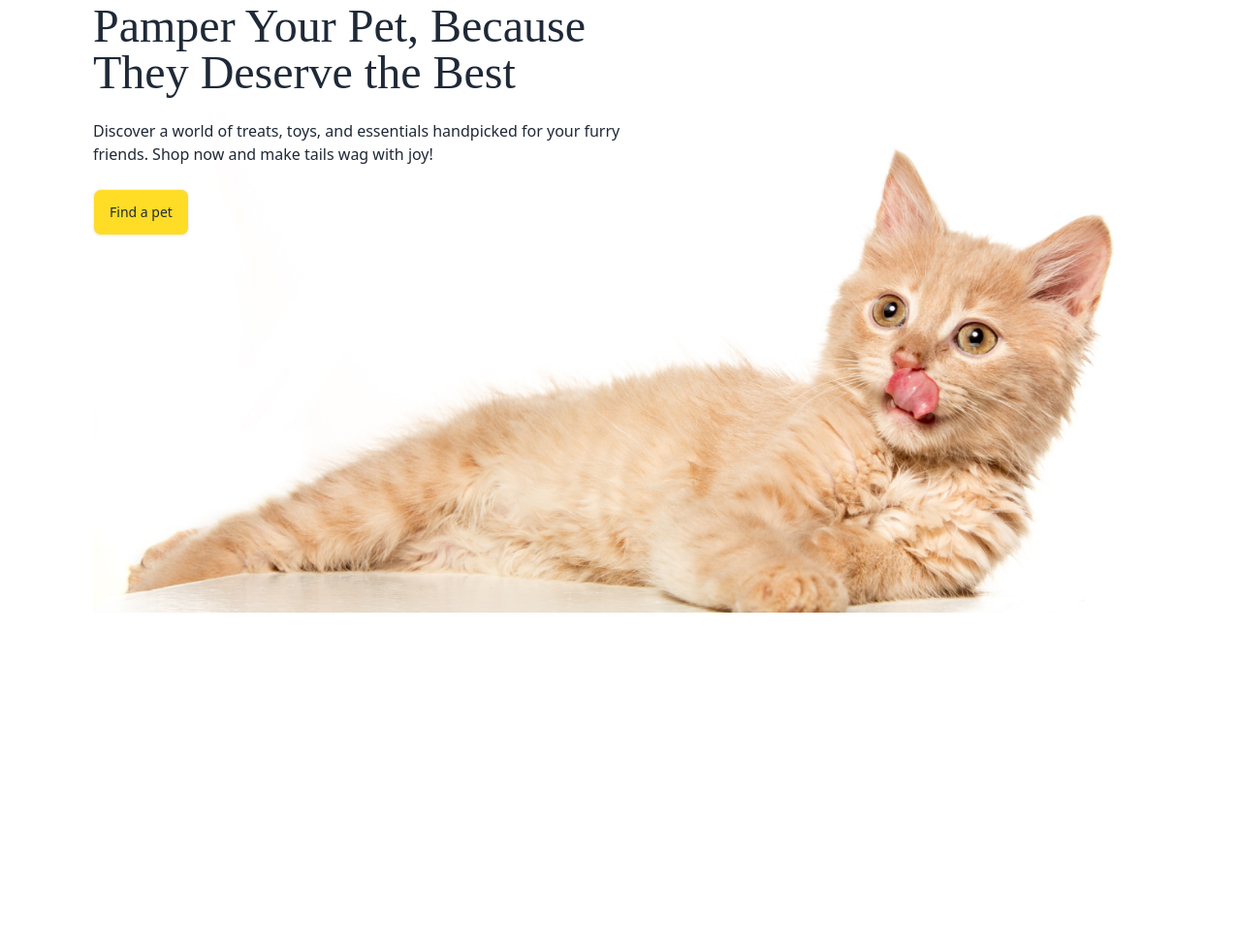
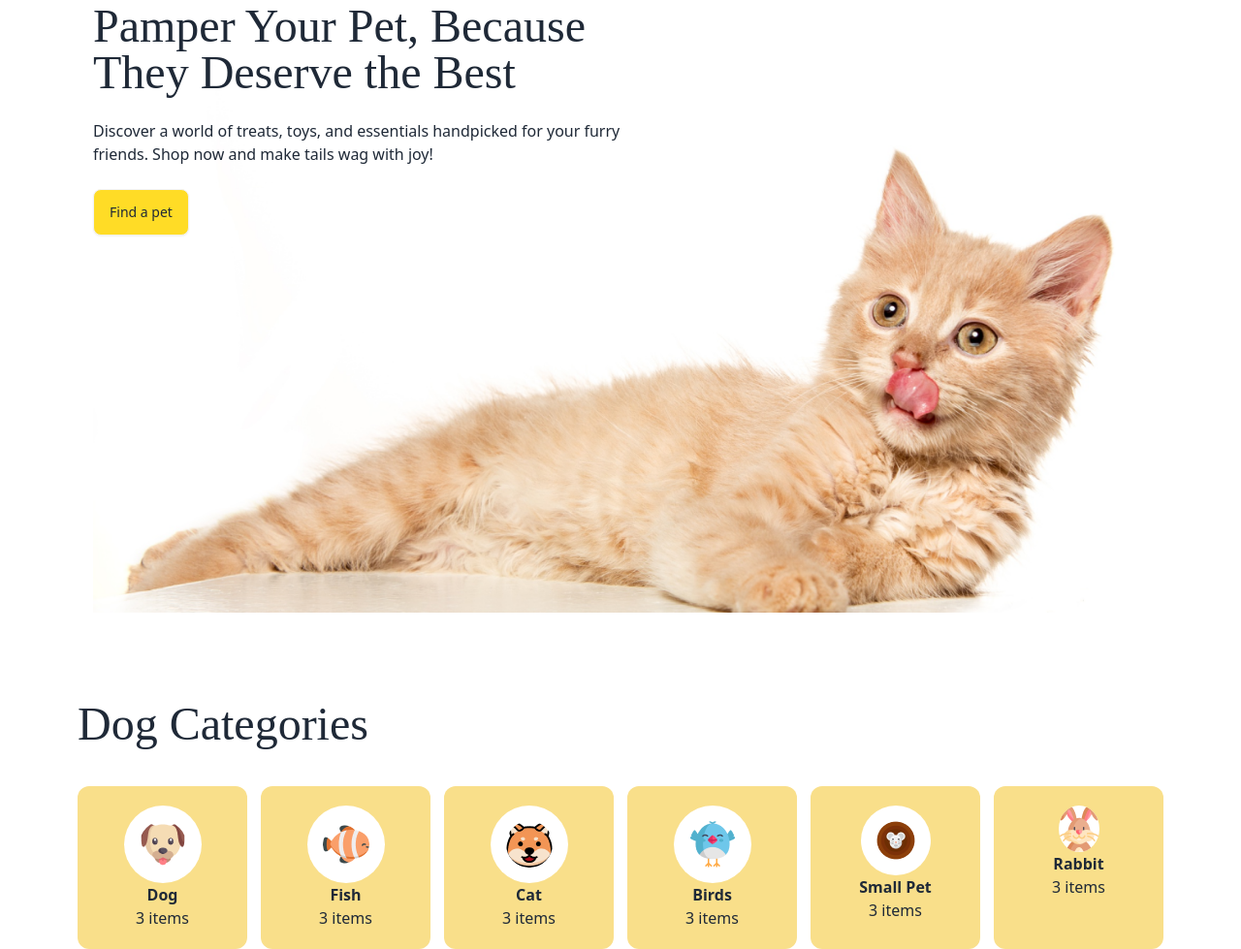
Before and after one commit to Rimon736/pet_world, a plain HTML site: page index.html in a window 1280 px wide. Shown: the part 145-1124 px from the top of the page at 97% size. Before the commit the page ends 868 px from the top, so only its background shows below. Drawn offline with nearby package versions, Linux system fonts and the light colour scheme; a web font is replaced by a local one.

Commit message:
categories

```diff
--- a/index.html
+++ b/index.html
@@ -89,6 +89,40 @@
           </div>
         </div>
       </div>
+      <h1 class="text-5xl adlam-display font-[56]">Dog Categories</h1>
+      <div class="grid grid-cols-2 lg:grid-cols-6 mt-10 gap-[14px] ">
+        <div class="bg-[#F9DF8A] justify-items-center items-center py-5 rounded-[12px]">
+          <img class="bg-[#FFFFFF] rounded-[50%] p-4" src="./c1-assets/dog-cartoon.png" alt="cartoon dog image">
+          <p class=" font-bold">Dog</p>
+          <p class="font-[16]">3 items</p>
+        </div>
+        <div class="bg-[#F9DF8A] justify-items-center items-center py-5 rounded-[12px]">
+          <img class="bg-[#FFFFFF] rounded-[50%] p-4" src="./c1-assets/fish-cartoon.png" alt="Cartoon fish image">
+          <p class=" font-bold">Fish</p>
+          <p class="font-[16]">3 items</p>
+        </div>
+        <div class="bg-[#F9DF8A] justify-items-center items-center py-5 rounded-[12px]">
+          <img class="bg-[#FFFFFF] rounded-[50%] p-4" src="./c1-assets/cat-cartoon.png" alt="cartoon cat image">
+          <p class=" font-bold">Cat</p>
+          <p class="font-[16]">3 items</p>
+        </div>
+        <div class="bg-[#F9DF8A] justify-items-center items-center py-5 rounded-[12px]">
+          <img class="bg-[#FFFFFF] rounded-[50%] p-4" src="c1-assets/bird-cartoon.png" alt="cartoon birds image">
+          <p class=" font-bold">Birds</p>
+          <p class="font-[16]">3 items</p>
+        </div>
+        <div class="bg-[#F9DF8A] justify-items-center items-center py-5 rounded-[12px]">
+          <img class="bg-[#FFFFFF] rounded-[50%] p-4" src="./c1-assets/mouse-cartoon.png" alt="cartoon dog image">
+          <p class=" font-bold">Small Pet</p>
+          <p class="font-[16]">3 items</p>
+        </div>
+        <div class="bg-[#F9DF8A] justify-items-center items-center py-5 rounded-[12px]">
+          <img class="bg-[#FFFFFF] rounded-[50%] p-2s" src="./c1-assets/rabbit-cartoon.png" alt="cartoon rabbit image">
+          <p class=" font-bold">Rabbit</p>
+          <p class="font-[16]">3 items</p>
+        </div>
+
+      </div>
     </main>
     <footer>
 
```
